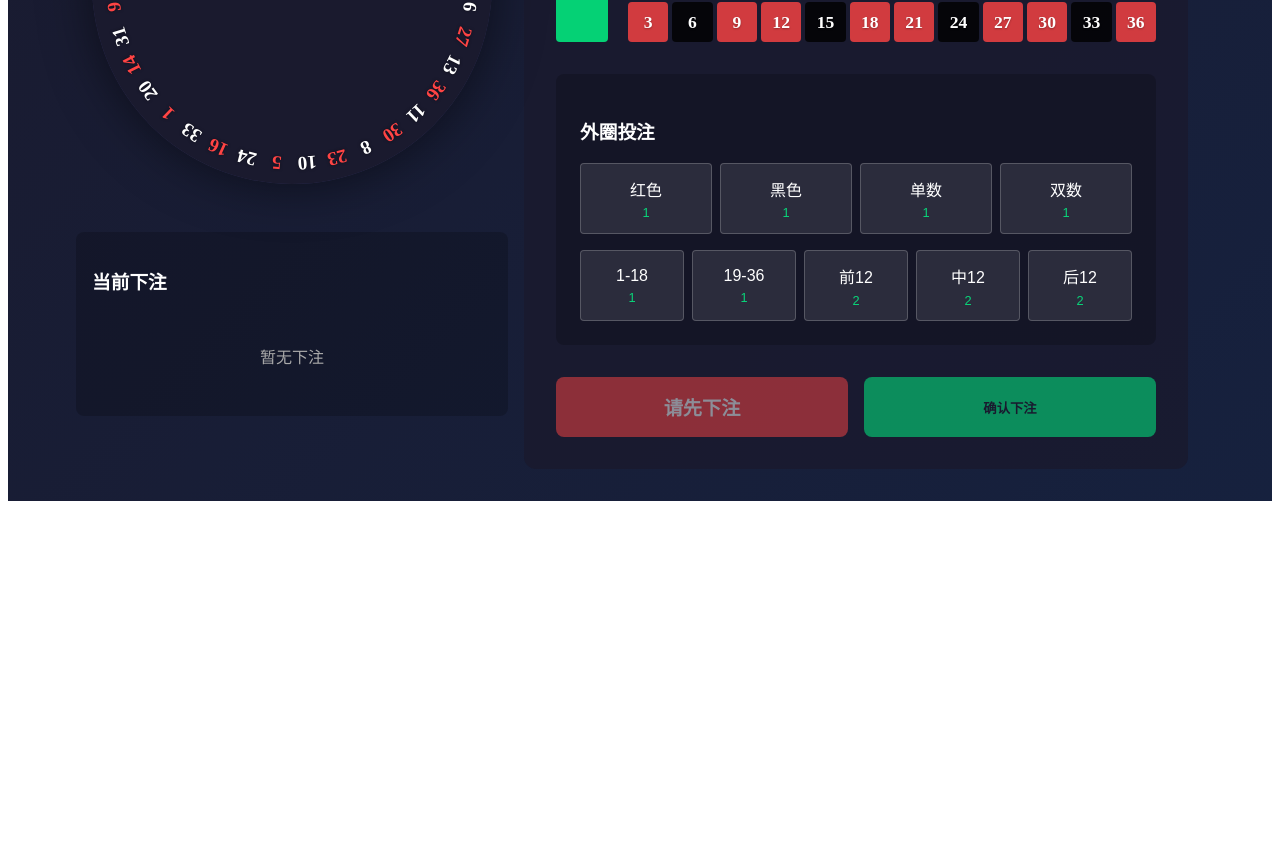
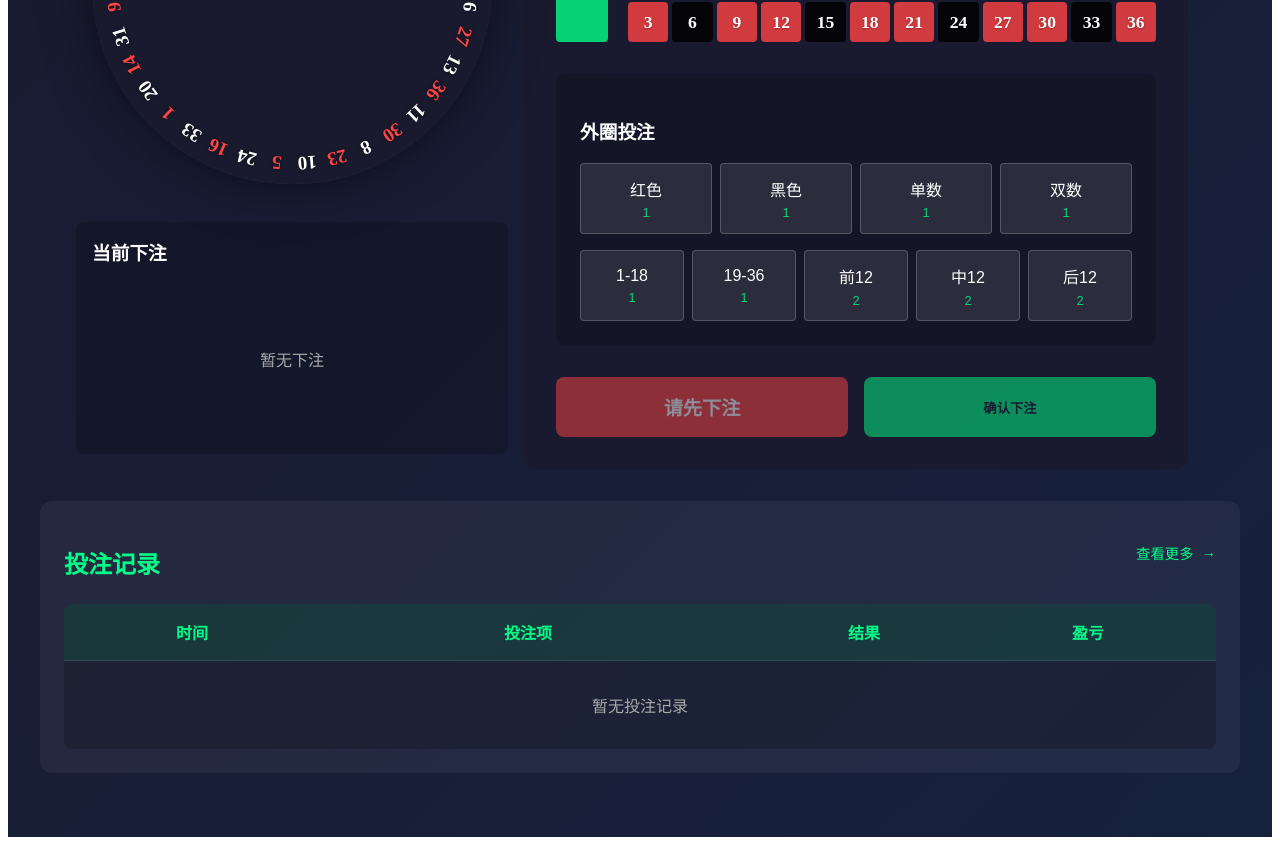
Before and after one commit to Monika18Y/casino, a Vue app: page /games/live/roulette in a window 1280 px wide. Shown: the part 461-1306 px from the top of the page. Before the commit the page ends 970 px from the top, so only its background shows below. Built offline with nearby package versions, Linux system fonts and the light colour scheme; sample sign-in values are in the browser's storage.

Commit message:
完善轮盘游戏，加入记录存储

```diff
--- a/src/views/BettingHistory.vue
+++ b/src/views/BettingHistory.vue
@@ -124,7 +124,8 @@ export default {
         'LuckyThree': '幸运快三',
         'DragonTiger': '龙虎斗',
         'Blackjack': '21点',
-        'Fishing': '捕鱼游戏'
+        'Fishing': '捕鱼游戏',
+        'Roulette': '轮盘'
       }
       return gameNames[gameCode] || gameCode
     },
--- a/src/views/UserProfile.vue
+++ b/src/views/UserProfile.vue
@@ -179,7 +179,8 @@ export default {
         'LuckyThree': '幸运快三',
         'DragonTiger': '龙虎斗',
         'Blackjack': '21点',
-        'Fishing': '捕鱼游戏'
+        'Fishing': '捕鱼游戏',
+        'Roulette': '轮盘'
       }
       return gameNames[gameCode] || gameCode
     }
--- a/src/views/games/live/Roulette.vue
+++ b/src/views/games/live/Roulette.vue
@@ -39,14 +39,14 @@
             </div>
           </div>
 
-          <!-- 结果显示 -->
-          <div v-if="showResult" class="result-display">
-            <span :class="['number', getNumberColor(result)]">{{ result }}</span>
-          </div>
-
           <!-- 当前下注显示 -->
           <div class="current-bets">
-            <h3>当前下注</h3>
+            <div class="bets-header">
+              <h3>当前下注</h3>
+              <div v-if="showResult" class="result-inline">
+                <span :class="['number', getNumberColor(result)]">{{ result }}</span>
+              </div>
+            </div>
             <div class="bet-list" v-if="currentBets.length > 0">
               <div v-for="(bet, index) in currentBets" :key="index" class="bet-item">
                 <span class="bet-type">
@@ -163,12 +163,43 @@
           </div>
         </div>
       </div>
+
+      <!-- 添加投注记录板块 -->
+      <div class="bet-history-section">
+        <div class="section-header">
+          <h2>投注记录</h2>
+          <router-link to="/betting-history" class="view-more">
+            查看更多
+            <span class="arrow">→</span>
+          </router-link>
+        </div>
+        <div class="history-list">
+          <div class="history-header">
+            <span>时间</span>
+            <span>投注项</span>
+            <span>结果</span>
+            <span>盈亏</span>
+          </div>
+          <div v-if="displayHistory.length === 0" class="no-records">
+            暂无投注记录
+          </div>
+          <div v-else v-for="record in displayHistory" :key="record.id" class="history-item">
+            <span class="time">{{ record.time }}</span>
+            <span class="bet-type">{{ record.betType }}</span>
+            <span class="amount">{{ record.result }}</span>
+            <span :class="['result', record.profit > 0 ? 'win' : record.profit < 0 ? 'lose' : 'tie']">
+              {{ record.profit > 0 ? '+' : ''}}{{ record.profit }}
+            </span>
+          </div>
+        </div>
+      </div>
     </main>
   </div>
 </template>
 
 <script>
 import { useRouter } from 'vue-router'
+import { getBetHistory, addBetHistory } from '@/utils/betHistory'
 
 export default {
   name: 'RouletteGame',
@@ -206,7 +237,8 @@ export default {
         { type: 'dozen1', name: '前12', odds: 2 },
         { type: 'dozen2', name: '中12', odds: 2 },
         { type: 'dozen3', name: '后12', odds: 2 },
-      ]
+      ],
+      betHistory: [] // 存储游戏记录
     }
   },
   computed: {
@@ -245,6 +277,9 @@ export default {
         default:
           return this.selectedNumbers
       }
+    },
+    displayHistory() {
+      return this.betHistory.slice(0, 10)
     }
   },
   methods: {
@@ -417,7 +452,30 @@ export default {
           this.userBalance += winAmount;
           this.updateUserBalance();
         }
+
+        // 获取数字颜色名称
+        let colorName = '';
+        if (number === 0) {
+          colorName = '绿色';
+        } else if (redNumbers.includes(number)) {
+          colorName = '红色';
+        } else {
+          colorName = '黑色';
+        }
+
+        // 添加游戏记录
+        addBetHistory({
+          game: 'Roulette',
+          betType: bet.type ? this.getBetTypeName(bet.type) : `号码: ${bet.numbers.join(', ')}`,
+          amount: bet.amount,
+          profit: win ? winAmount - bet.amount : -bet.amount,
+          result: `${number}${colorName}`,
+          resultColor: this.getNumberColor(number)
+        });
       });
+
+      // 更新本地游戏记录
+      this.betHistory = getBetHistory().filter(record => record.game === 'Roulette');
 
       // 清空当前下注
       this.currentBets = [];
@@ -447,6 +505,9 @@ export default {
     if (currentUser) {
       this.userBalance = currentUser.balance
     }
+
+    // 读取历史记录
+    this.betHistory = getBetHistory().filter(record => record.game === 'Roulette')
   }
 }
 </script>
@@ -546,7 +607,7 @@ h1 {
   display: flex;
   flex-direction: column;
   align-items: center;
-  gap: 2rem;
+  height: 100%;
 }
 
 .wheel-container {
@@ -557,6 +618,7 @@ h1 {
   background: #2a2a4e;
   box-shadow: 0 0 50px rgba(0, 0, 0, 0.5);
   overflow: hidden;
+  margin-bottom: 1rem;
 }
 
 .wheel {
@@ -624,15 +686,39 @@ h1 {
     0 0 20px rgba(255, 255, 255, 0.4);
 }
 
-.result-display {
-  font-size: 2rem;
+.current-bets {
+  background: rgba(0, 0, 0, 0.2);
+  padding: 1rem;
+  border-radius: 8px;
+  width: 100%;
+  max-width: 400px;
+  height: 200px;
+  display: flex;
+  flex-direction: column;
+  margin-top: 22px;
+}
+
+.bets-header {
+  display: flex;
+  justify-content: space-between;
+  align-items: center;
+  margin-bottom: 1rem;
+}
+
+.bets-header h3 {
+  margin: 0;
+}
+
+.result-inline {
+  font-size: 1.2rem;
   font-weight: bold;
   animation: fadeIn 0.5s ease;
 }
 
-.result-display .number {
-  padding: 0.5rem 1rem;
-  border-radius: 8px;
+.result-inline .number {
+  padding: 0.3rem 0.6rem;
+  border-radius: 4px;
+  background: rgba(0, 0, 0, 0.3);
 }
 
 .number.red { color: #ff4444; }
@@ -908,10 +994,8 @@ h1 {
     max-width: 600px;
   }
 
-  .number-cell {
-    font-size: 1rem;
-    min-width: 30px;
-    min-height: 30px;
+  .current-bets {
+    max-width: 600px; /* 与 betting-section 宽度一致 */
   }
 }
 
@@ -948,25 +1032,15 @@ h1 {
   }
 }
 
-.current-bets {
-  background: rgba(0, 0, 0, 0.2);
-  padding: 1rem;
-  border-radius: 8px;
-  margin-top: 1rem;
-  width: 100%;
-  max-width: 400px;
-  min-height: 150px;
-  max-height: 300px;
-}
-
 .bet-list {
   display: flex;
   flex-direction: column;
   gap: 0.5rem;
-  margin-top: 0.5rem;
-  max-height: 200px;
+  flex: 1;
   overflow-y: auto;
   padding-right: 0.5rem;
+  margin: 0;
+  max-height: 140px;
 }
 
 .bet-list::-webkit-scrollbar {
@@ -1044,7 +1118,11 @@ h1 {
 .no-bets {
   text-align: center;
   color: #aaa;
-  padding: 2rem 0;
+  flex: 1;
+  display: flex;
+  align-items: center;
+  justify-content: center;
+  margin: 0;
 }
 
 .action-buttons {
@@ -1107,4 +1185,157 @@ h1 {
     width: 100%;
   }
 }
+
+.bet-history-section {
+  margin: 2rem 0;
+  padding: 1.5rem;
+  background: rgba(255, 255, 255, 0.05);
+  border-radius: 12px;
+  max-width: 1200px;
+  margin: 2rem auto;
+}
+
+.section-header {
+  display: flex;
+  justify-content: space-between;
+  align-items: center;
+  margin-bottom: 1.5rem;
+}
+
+.section-header h2 {
+  margin-bottom: 0;
+  color: #00ff88;
+}
+
+.view-more {
+  color: #00ff88;
+  text-decoration: none;
+  display: flex;
+  align-items: center;
+  gap: 0.5rem;
+  font-size: 0.9rem;
+  transition: all 0.3s ease;
+}
+
+.view-more:hover {
+  transform: translateX(5px);
+}
+
+.arrow {
+  transition: transform 0.3s ease;
+}
+
+.view-more:hover .arrow {
+  transform: translateX(3px);
+}
+
+.history-list {
+  background: rgba(0, 0, 0, 0.2);
+  border-radius: 8px;
+  overflow: hidden;
+}
+
+.history-header {
+  display: grid;
+  grid-template-columns: 1fr 2fr 1fr 1fr;
+  padding: 1rem;
+  background: rgba(0, 255, 136, 0.1);
+  font-weight: bold;
+  color: #00ff88;
+  text-align: center;
+  border-bottom: 1px solid rgba(255, 255, 255, 0.1);
+}
+
+.history-item {
+  display: grid;
+  grid-template-columns: 1fr 2fr 1fr 1fr;
+  padding: 1rem;
+  border-bottom: 1px solid rgba(255, 255, 255, 0.1);
+  transition: background-color 0.3s ease;
+  align-items: center;
+  text-align: center;
+}
+
+.history-item:last-child {
+  border-bottom: none;
+}
+
+.history-item:hover {
+  background: rgba(255, 255, 255, 0.05);
+}
+
+.time {
+  color: #aaa;
+}
+
+.bet-type {
+  color: white;
+}
+
+.amount {
+  color: #aaa;
+}
+
+.result {
+  font-weight: bold;
+}
+
+.win {
+  color: #00ff88;
+}
+
+.lose {
+  color: #ff4444;
+}
+
+.tie {
+  color: #aaa;
+}
+
+.no-records {
+  padding: 2rem;
+  text-align: center;
+  color: #aaa;
+}
+
+@media (max-width: 768px) {
+  .history-header,
+  .history-item {
+    font-size: 0.9rem;
+    padding: 0.8rem;
+  }
+}
+
+@media (max-width: 480px) {
+  .history-header {
+    display: none;
+  }
+
+  .history-item {
+    grid-template-columns: 1fr;
+    gap: 0.5rem;
+    text-align: left;
+    padding: 1rem;
+  }
+
+  .time::before {
+    content: "时间: ";
+    color: #00ff88;
+  }
+
+  .bet-type::before {
+    content: "投注: ";
+    color: #00ff88;
+  }
+
+  .amount::before {
+    content: "结果: ";
+    color: #00ff88;
+  }
+
+  .result::before {
+    content: "盈亏: ";
+    color: #00ff88;
+  }
+}
 </style>
```
